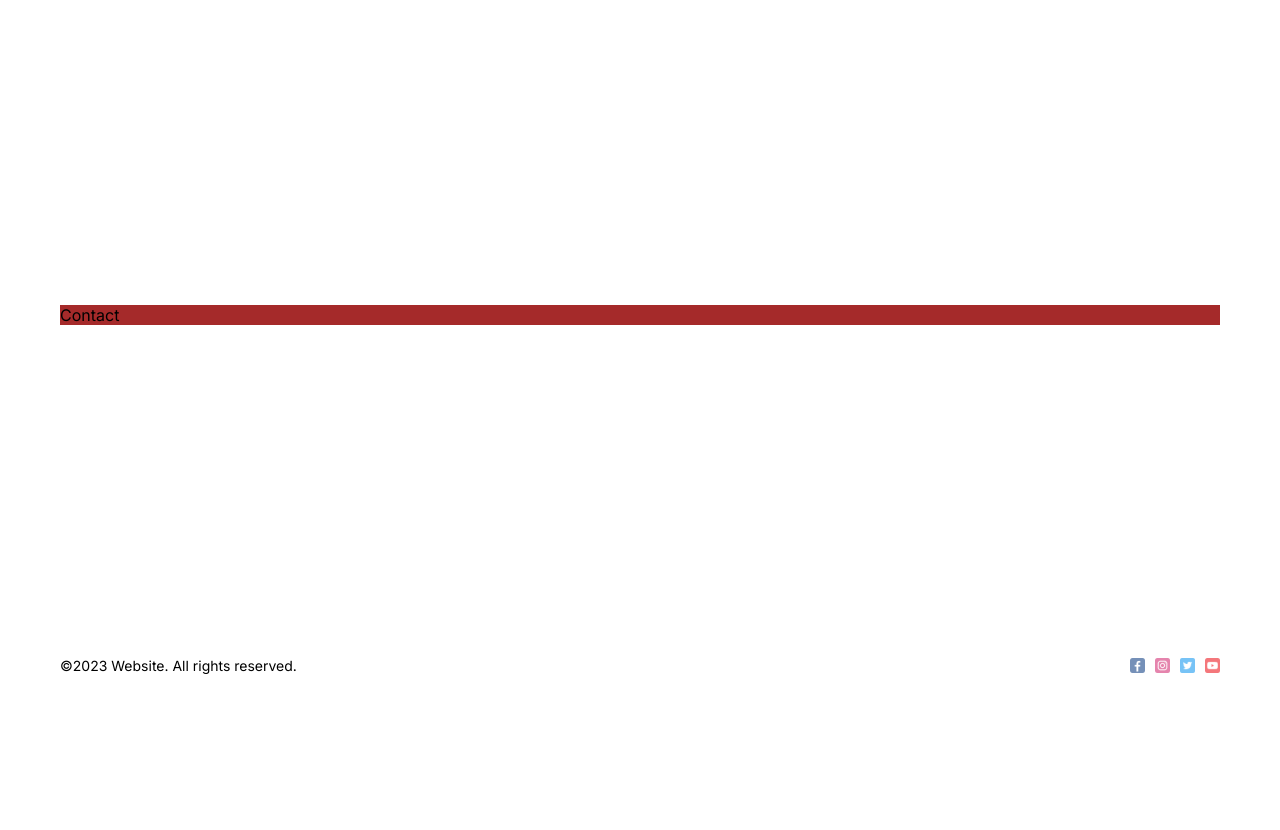
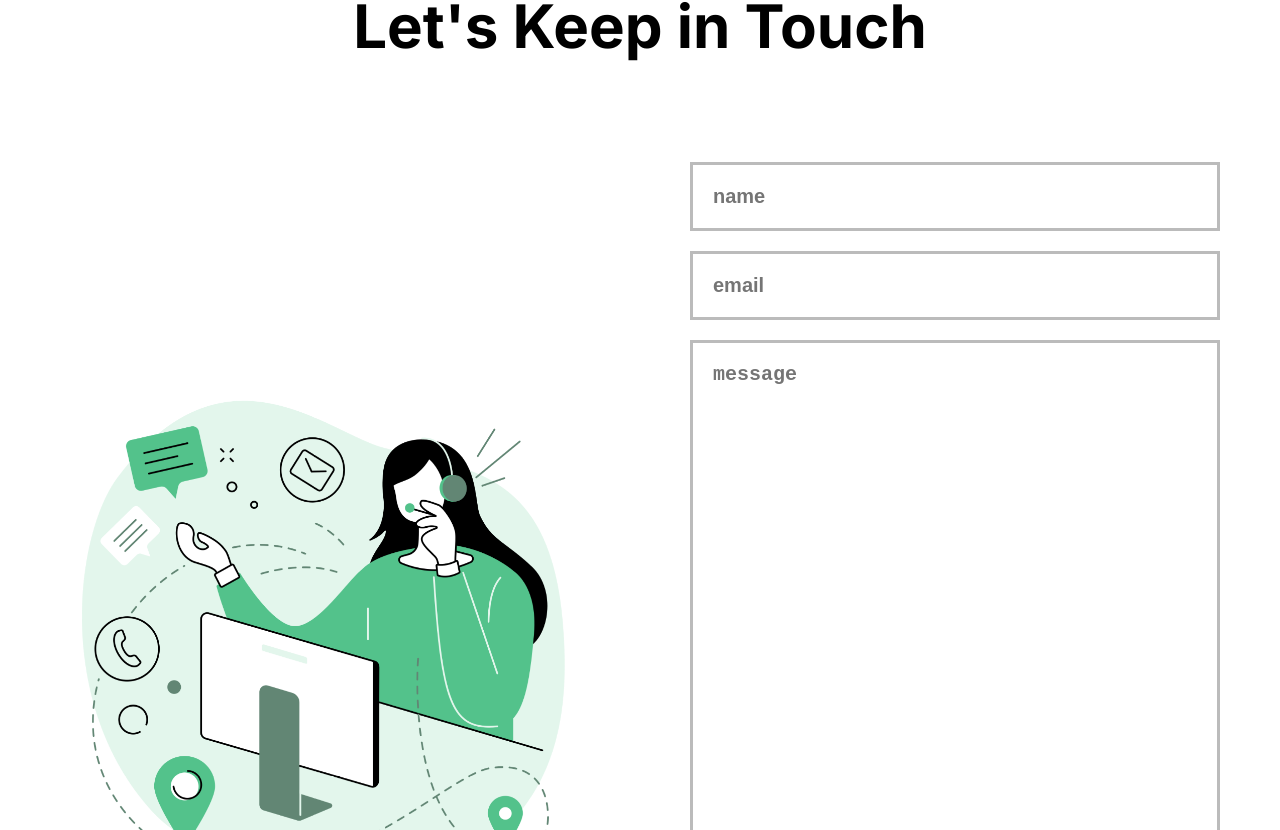
Before and after one commit to ThomassMathisen/nexttutorial, a Next.js app: page /contact in a window 1280 px wide. Shown: the part 110-940 px from the top of the page. Before the commit the page ends 800 px from the top, so only its background shows below. Built offline with nearby package versions, Linux system fonts and the light colour scheme.

Commit message:
Design contact page

```diff
--- a/src/app/contact/page.jsx
+++ b/src/app/contact/page.jsx
@@ -1,10 +1,35 @@
-import React from 'react'
-import styles from "./page.module.css"
+import React from "react";
+import styles from "./page.module.css";
+import Image from "next/image";
+import Button from "@/components/Button/Button";
 
 const Contact = () => {
   return (
-    <div className={styles.container}>Contact</div>
-  )
-}
+    <div className={styles.container}>
+      <h1 className={styles.title}>Let's Keep in Touch</h1>
+      <div className={styles.content}>
+        <div className={styles.imgContainer}>
+          <Image
+            src="/contact.png"
+            alt=""
+            fill={true}
+            className={styles.image}
+          />
+        </div>
+        <form className={styles.form}>
+          <input type="text" placeholder="name" className={styles.input} />
+          <input type="text" placeholder="email" className={styles.input} />
+          <textarea
+            className={styles.textArea}
+            placeholder="message"
+            cols="30"
+            rows="30"
+          ></textarea>
+          <Button url="#" text="Send" />
+        </form>
+      </div>
+    </div>
+  );
+};
 
-export default Contact
+export default Contact;
--- a/src/app/contact/page.module.css
+++ b/src/app/contact/page.module.css
@@ -1,3 +1,53 @@
 .container {
-  background-color: brown;
 }
+
+.title {
+  font-size: 60px;
+  margin-bottom: 100px;
+  text-align: center;
+}
+
+.content {
+  display: flex;
+  align-items: center;
+  gap: 100px;
+}
+
+.imgContainer {
+  flex: 1;
+  height: 500px;
+  position: relative;
+}
+
+.image {
+  object-fit: contain;
+  animation: move 3s infinite ease alternate;
+}
+
+@keyframes move {
+  from {
+    transform: translateY(-15px);
+  }
+  to {
+    transform: translateY(0px) scale(1.03);
+  }
+}
+
+.form {
+  flex: 1;
+  display: flex;
+  flex-direction: column;
+  gap: 20px;
+}
+
+.input,
+.textArea {
+  padding: 20px;
+  background-color: transparent;
+  border: none;
+  outline: none;
+  color: #bbb;
+  border: solid 3px #bbb;
+  font-size: 20px;
+  font-weight: bold;
+}
--- a/src/app/page.module.css
+++ b/src/app/page.module.css
@@ -22,7 +22,7 @@
   width: 100%;
   height: 500px;
   object-fit: contain;
-  /* animation: move 3s infinite ease alternate; */
+  animation: move 3s infinite ease alternate;
 }
 
 @keyframes move {
@@ -34,7 +34,6 @@
   }
 }
 
-
 .desc {
   font-size: 24px;
   font-weight: 300;
```
